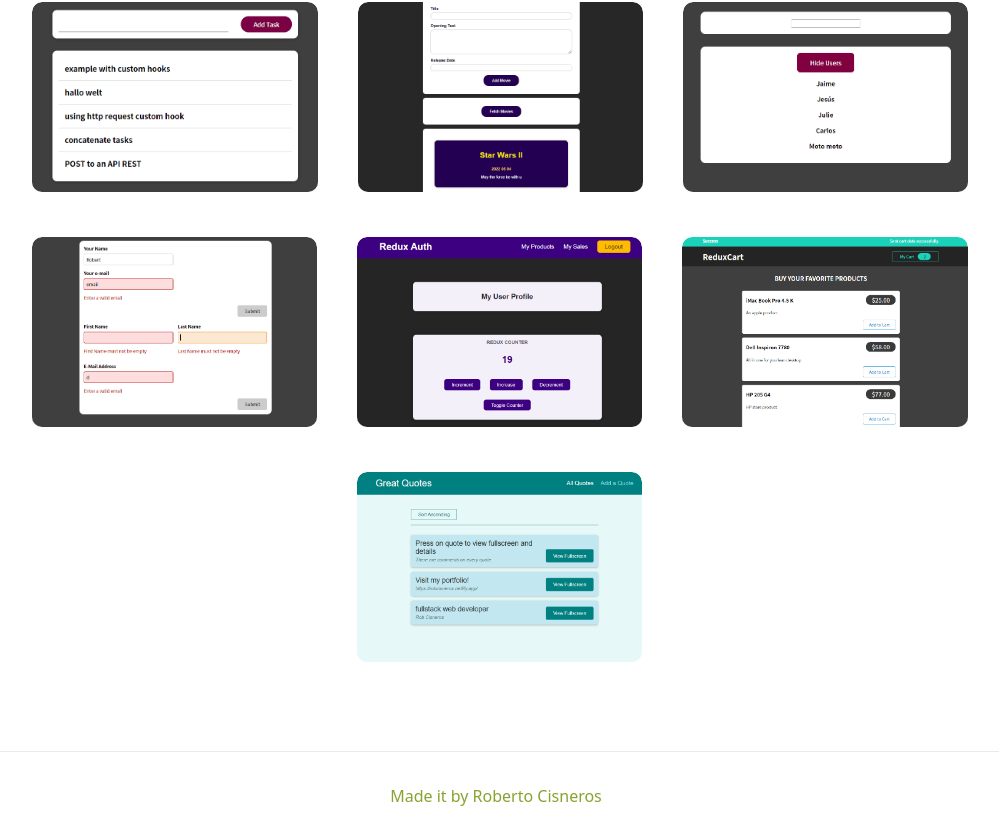
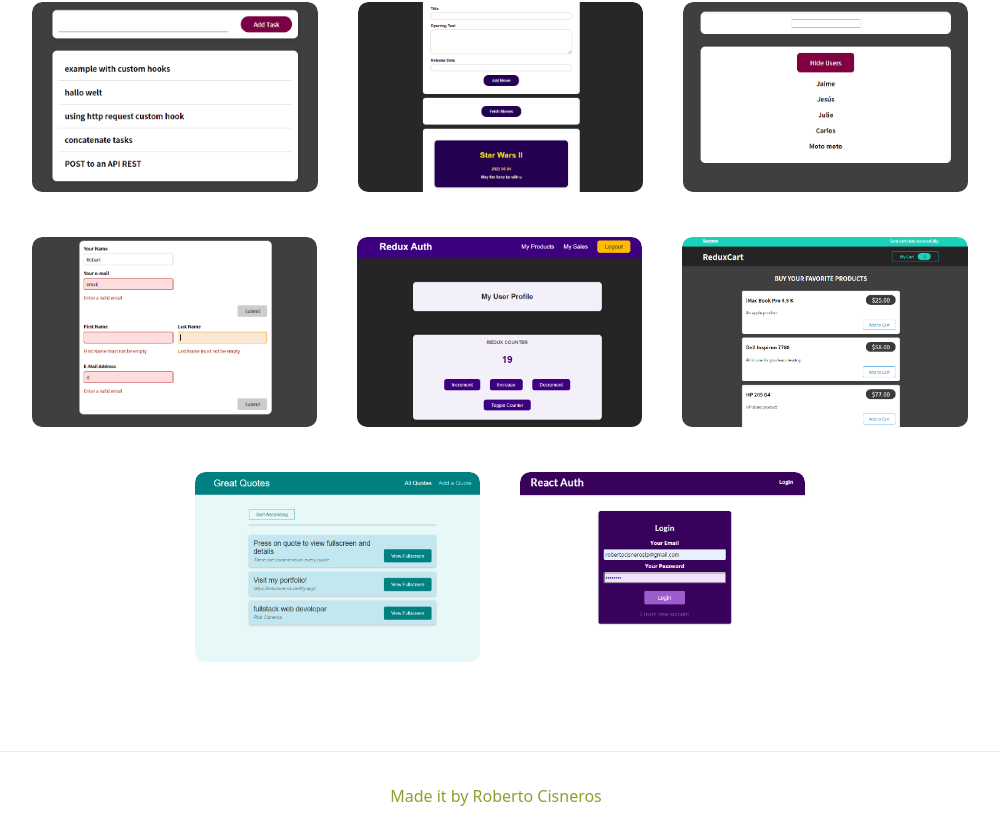
Before and after one commit to robcisneros/my-portfolio, a Next.js app: page / in a window 1280 px wide. Shown: the part 765-1605 px from the top of the page, without its empty margins (140-1139 px from the left). Built offline with nearby package versions, Linux system fonts and the light colour scheme.

Commit message:
adding token auth project

```diff
--- a/components/ProjectsData.js
+++ b/components/ProjectsData.js
@@ -79,6 +79,12 @@ const ProjectsData = [
     href: "https://routing-mpa-react.netlify.app/quotes",
     id: 13,
   },
+  {
+    title: "Token authentication",
+    description: "Login with a user and token generated on firebase backend.",
+    href: "https://authentication-by-token.netlify.app/",
+    id: 14,
+  },
 ];
 
 export default ProjectsData;
--- a/pages/index.js
+++ b/pages/index.js
@@ -18,6 +18,7 @@ import imageProject10 from "../assets/p10-validationCSS.png";
 import imageProject11 from "../assets/p11-redux-slicers.png";
 import imageProject12 from "../assets/p12-cart-redux.png";
 import imageProject13 from "../assets/p13-react-routing-MPA.png";
+import imageProject14 from "../assets/p14-token-login-authentication.png";
 
 export default function Home() {
   const HardData = ProjectsData;
@@ -35,6 +36,7 @@ export default function Home() {
     imageProject11,
     imageProject12,
     imageProject13,
+    imageProject14,
   ];
 
   let content = <p>Found no projects.</p>;
```
Also changed, not shown: assets/p14-token-login-authentication.png (added).
